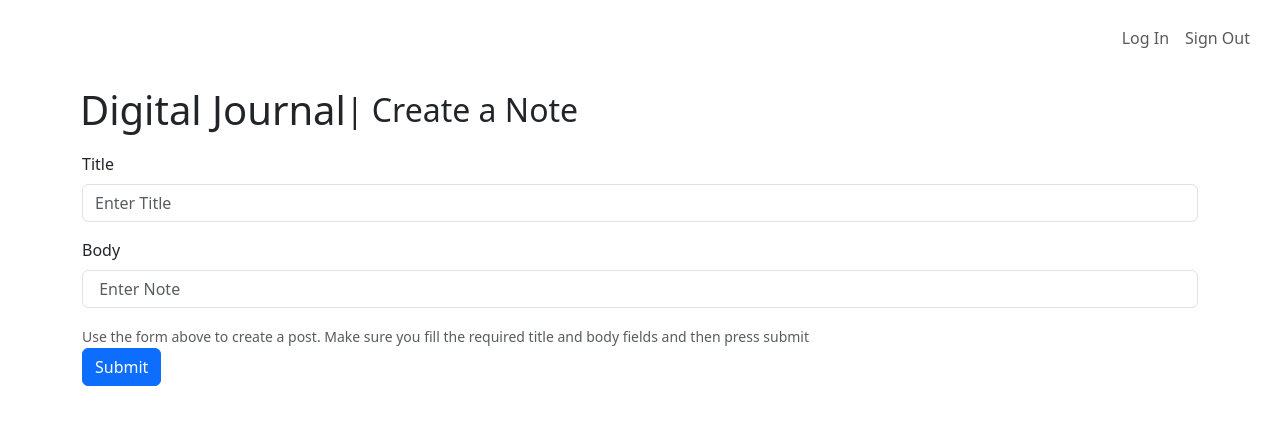
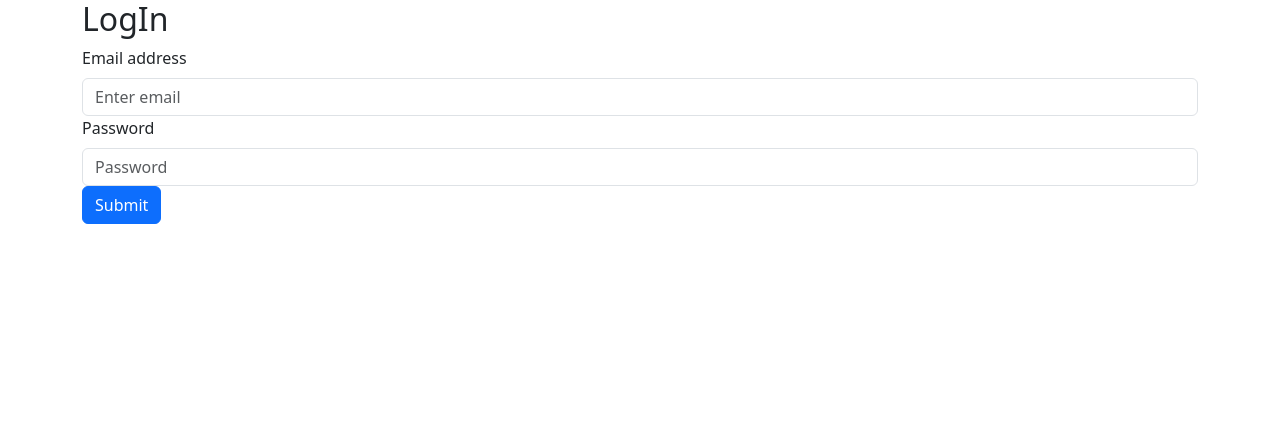
Before and after one commit to irinamihai150/journal, a React (Create React App) app: page /login in a window 1280 px wide. Shown: the top 424 px of the page. Built offline with nearby package versions, Linux system fonts and the light colour scheme.

Commit message:
add log in

```diff
--- a/package.json
+++ b/package.json
@@ -10,6 +10,7 @@
     "react": "^18.2.0",
     "react-bootstrap": "^2.8.0",
     "react-dom": "^18.2.0",
+    "react-router-dom": "^6.14.2",
     "react-scripts": "5.0.1",
     "web-vitals": "^2.1.4"
   },
--- a/src/App.js
+++ b/src/App.js
@@ -1,16 +1,18 @@
-
 import "./App.css"
-import CustomNav from "./CustomNav"
-import EntryCard from "./EntryCard"
-import Header from "./Header"
+import { BrowserRouter, Routes, Route } from "react-router-dom"
+import Home from "./Home"
+import Login from "./Login"
 
 function App() {
 	return (
-		<div className="app-container">
-			<CustomNav />
-			<Header />
-      <EntryCard/>
-		</div>
+		<BrowserRouter>
+			<Routes>
+				<Route path='/'>
+					<Route index element={<Home />} />
+					<Route path='login' element={<Login />} />
+				</Route>
+			</Routes>
+		</BrowserRouter>
 	)
 }
 
--- a/src/CustomNav.js
+++ b/src/CustomNav.js
@@ -1,6 +1,7 @@
 import React from "react"
 import { Container, Navbar, Nav } from "react-bootstrap"
 import "./App.css"
+import { Link } from "react-router-dom"
 
 const CustomNav = () => {
 	return (
@@ -13,7 +14,9 @@ const CustomNav = () => {
 						className='justify-content-start'
 					>
 						<Nav className='me-auto'>
-							<Nav.Link href='login'>Log In</Nav.Link>
+							<Nav.Link as={Link} to='/login'>
+								Log In
+							</Nav.Link>
 							<Nav.Link href='logout'>Sign Out</Nav.Link>
 						</Nav>
 					</Navbar.Collapse>
--- /dev/null
+++ b/src/Home.js
@@ -0,0 +1,19 @@
+import "./App.css"
+import CustomNav from "./CustomNav"
+import EntryCard from "./EntryCard"
+import Header from "./Header"
+
+
+const Home = () => {
+	return (
+		<div>
+			<div className='app-container'>
+				<CustomNav />
+				<Header />
+				<EntryCard />
+			</div>
+		</div>
+	)
+}
+
+export default Home
--- /dev/null
+++ b/src/Login.js
@@ -0,0 +1,51 @@
+import React, { useState } from "react"
+import { Form, Button, Container } from "react-bootstrap"
+const Login = () => {
+	const [email, setEmail] = useState("")
+	const [password, setPassword] = useState("")
+  const handleEmailChange = (e) => {
+    setEmail(e.target.value)
+  }
+const handlePasswordChange = (e) => {
+  setPassword(e.target.value)
+}
+const handleSubmit = (e) => {
+  e.preventDefault()
+  console.log("Email: ", email)
+  console.log("Password: ", password)
+}
+	return (
+		<Container>
+			<h2>LogIn</h2>
+			<Form onSubmit={handleSubmit}>
+				<Form.Group controlId='email'>
+					<Form.Label>Email address</Form.Label>
+					<Form.Control
+						type='email'
+						placeholder='Enter email'
+						value={email}
+						onChange={handleEmailChange}
+						required
+					/>
+				</Form.Group>
+
+				<Form.Group controlId='password'>
+					<Form.Label>Password</Form.Label>
+					<Form.Control
+						type='password'
+						placeholder='Password'
+						value={password}
+						onChange={handlePasswordChange}
+						required
+					/>
+				</Form.Group>
+
+				<Button variant='primary' type='submit'>
+					Submit
+				</Button>
+			</Form>
+		</Container>
+	)
+}
+
+export default Login
```
Also changed, not shown: 1 other file (tests, documents, lock files or other folders).
